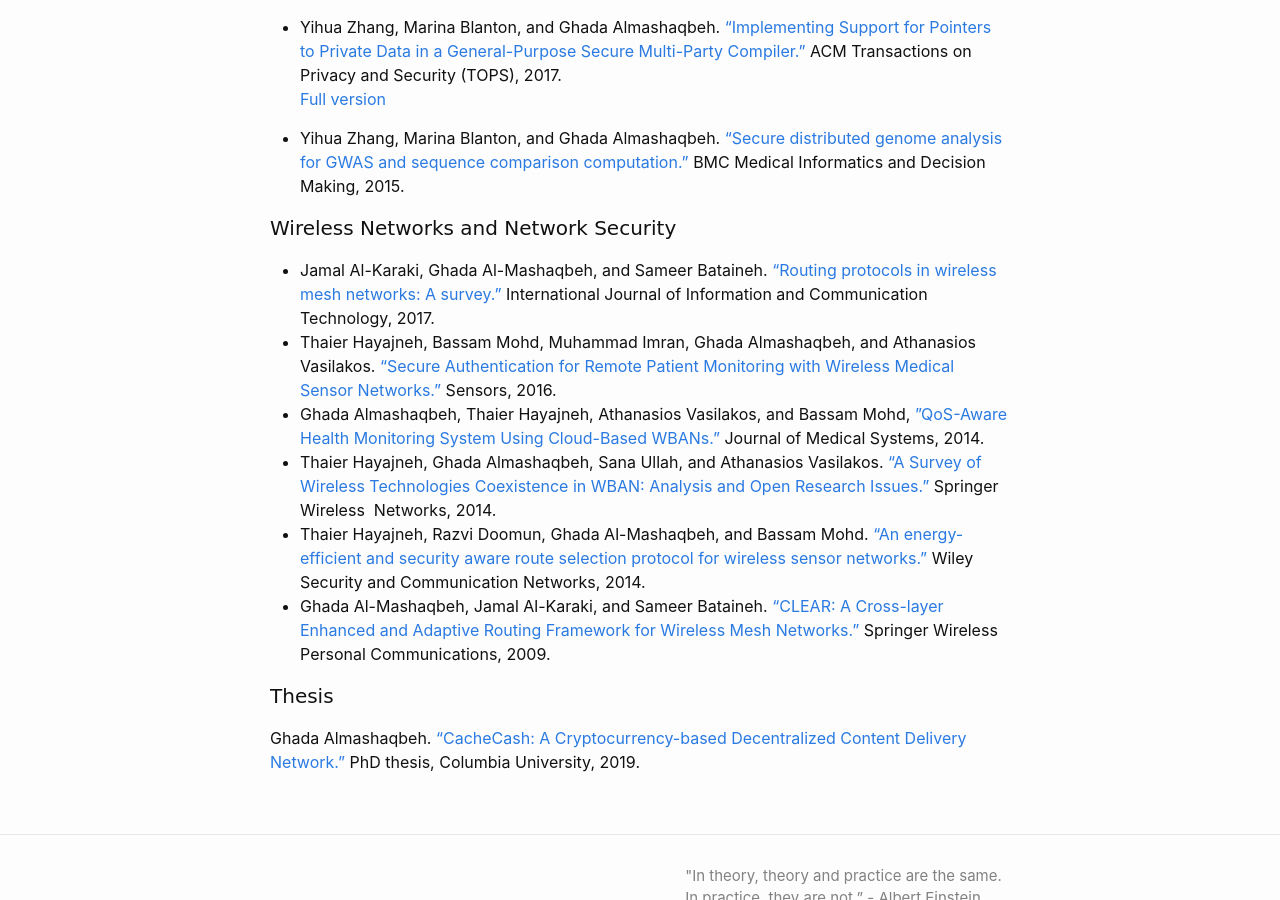
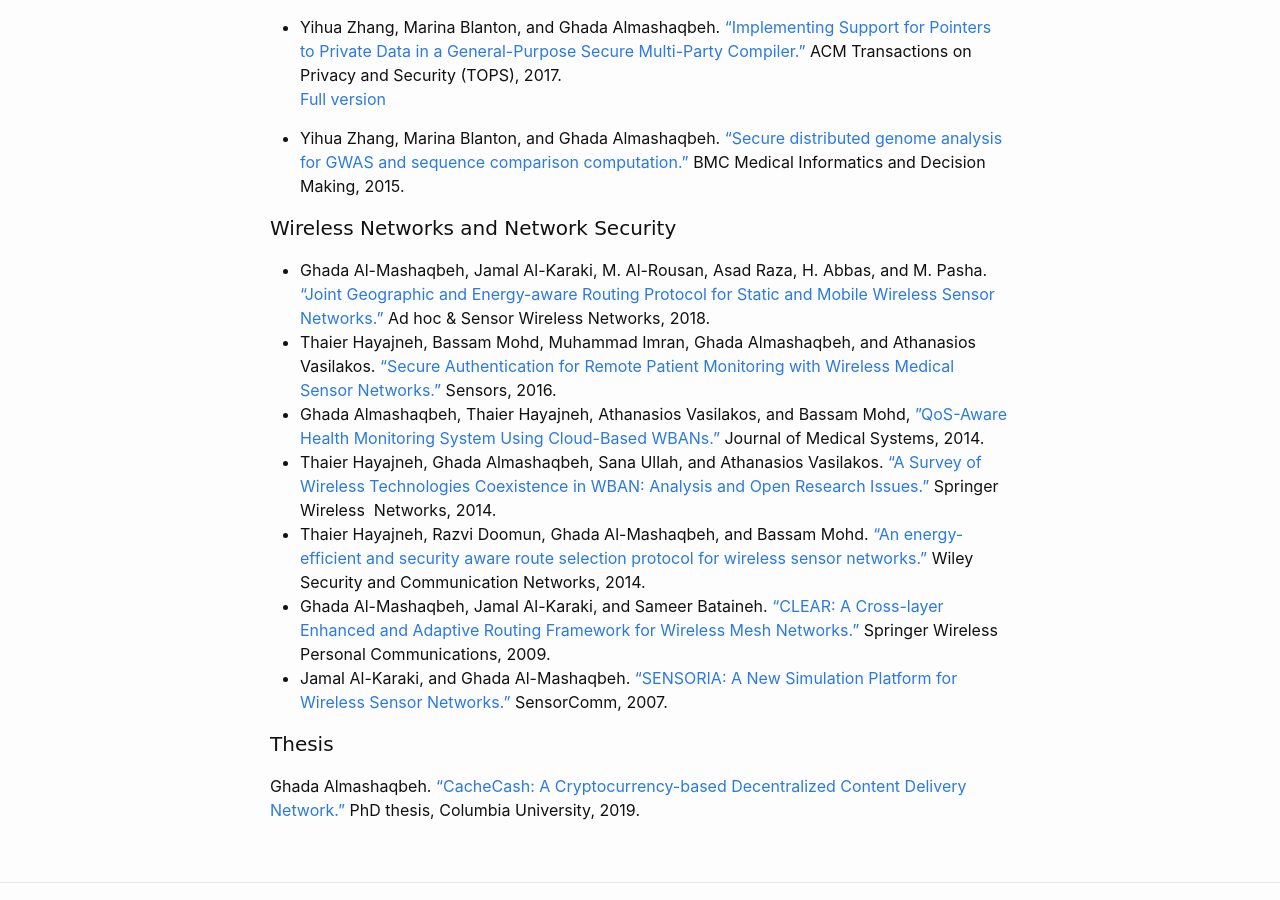
Before and after one commit to GhadaAlmashaqbeh/GhadaAlmashaqbeh.github.io, a Jekyll site: the page built from 02-publications.md, in a window 1280 px wide and 900 px high, scrolled down 572 px. Built offline with Jekyll 4.4.1, drawn with Linux system fonts in a browser that asks for light colours.

Commit message:
update publications

```diff
--- a/02-publications.md
+++ b/02-publications.md
@@ -31,12 +31,13 @@ _Check [here](https://scholar.google.com/citations?user=QKIkII0AAAAJ&hl=en) for
 
 
 <h4 style="font-family: 'Comic Sans MS'">Wireless Networks and Network Security</h4>
-* Jamal Al-Karaki, Ghada Al-Mashaqbeh, and Sameer Bataineh. ["Routing protocols in wireless mesh networks: A survey."](https://www.inderscienceonline.com/doi/abs/10.1504/IJICT.2017.087454) International Journal of Information and Communication Technology, 2017.
+* Ghada Al-Mashaqbeh, Jamal Al-Karaki, M. Al-Rousan, Asad Raza, H. Abbas, and M. Pasha. ["Joint Geographic and Energy-aware Routing Protocol for Static and Mobile Wireless Sensor Networks."](https://www.oldcitypublishing.com/journals/ahswn-home/ahswn-issue-contents/ahswn-volume-41-number-3-4-2018/16950-2/) Ad hoc & Sensor Wireless Networks, 2018.
 * Thaier Hayajneh, Bassam Mohd, Muhammad Imran, Ghada Almashaqbeh, and Athanasios Vasilakos. ["Secure Authentication for Remote Patient Monitoring with Wireless Medical Sensor Networks.”](https://www.mdpi.com/1424-8220/16/4/424) Sensors, 2016.
 * Ghada Almashaqbeh, Thaier Hayajneh, Athanasios Vasilakos, and Bassam Mohd, [”QoS-Aware Health Monitoring System Using Cloud-Based WBANs.”](https://link.springer.com/article/10.1007/s10916-014-0121-2) Journal of Medical Systems, 2014.
 * Thaier Hayajneh, Ghada Almashaqbeh, Sana Ullah, and Athanasios Vasilakos. [“A Survey of Wireless Technologies Coexistence in WBAN: Analysis and Open Research Issues.”](https://link.springer.com/article/10.1007/s11276-014-0736-8) Springer Wireless  Networks, 2014.
 * Thaier Hayajneh, Razvi Doomun, Ghada Al-Mashaqbeh, and Bassam Mohd. [“An energy-efficient and security aware route selection protocol for wireless sensor networks.”](https://onlinelibrary.wiley.com/doi/full/10.1002/sec.915) Wiley Security and Communication Networks, 2014.
 * Ghada Al-Mashaqbeh, Jamal Al-Karaki, and Sameer Bataineh. [“CLEAR: A Cross-layer Enhanced and Adaptive Routing Framework for Wireless Mesh Networks.”](https://link.springer.com/article/10.1007/s11277-009-9758-4) Springer Wireless Personal Communications, 2009.
+* Jamal Al-Karaki, and Ghada Al-Mashaqbeh. [“SENSORIA: A New Simulation Platform for Wireless Sensor Networks.”](https://ieeexplore.ieee.org/abstract/document/4394958) SensorComm, 2007.
 
 
 <h4 style="font-family: 'Comic Sans MS'">Thesis</h4>
```
